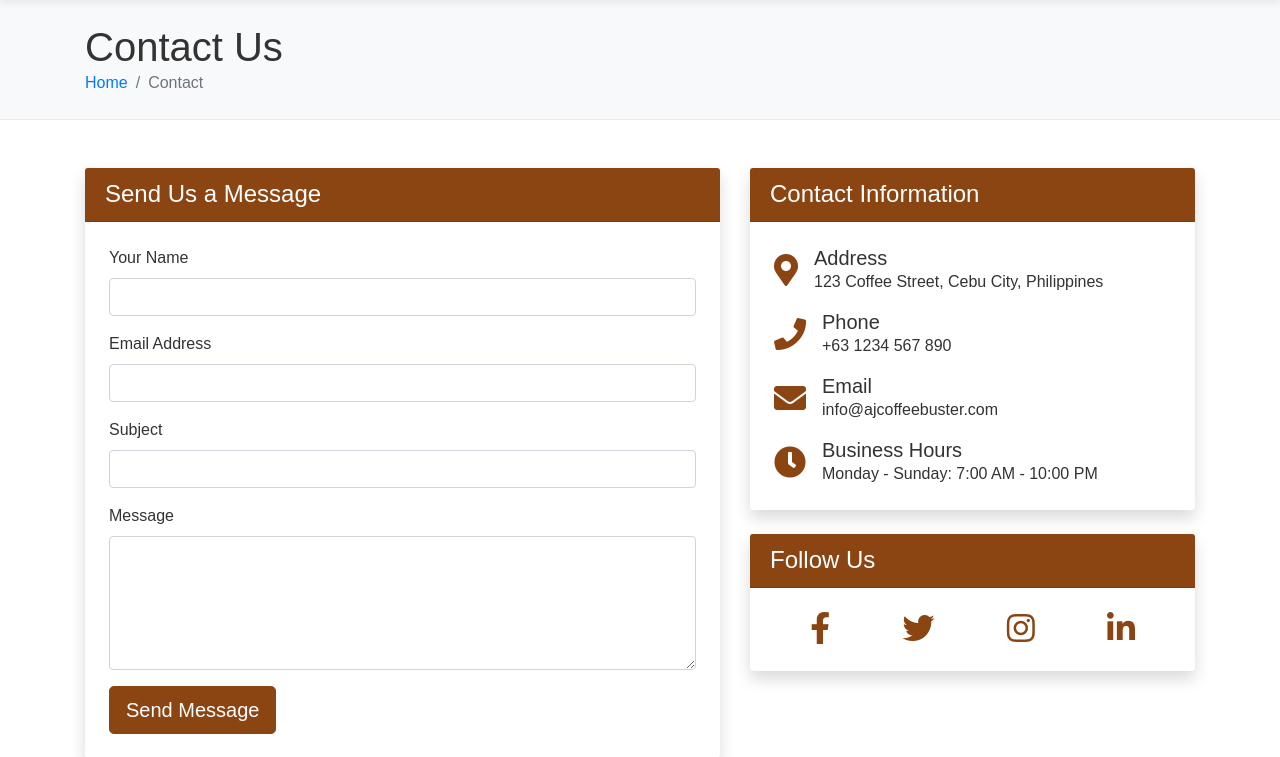
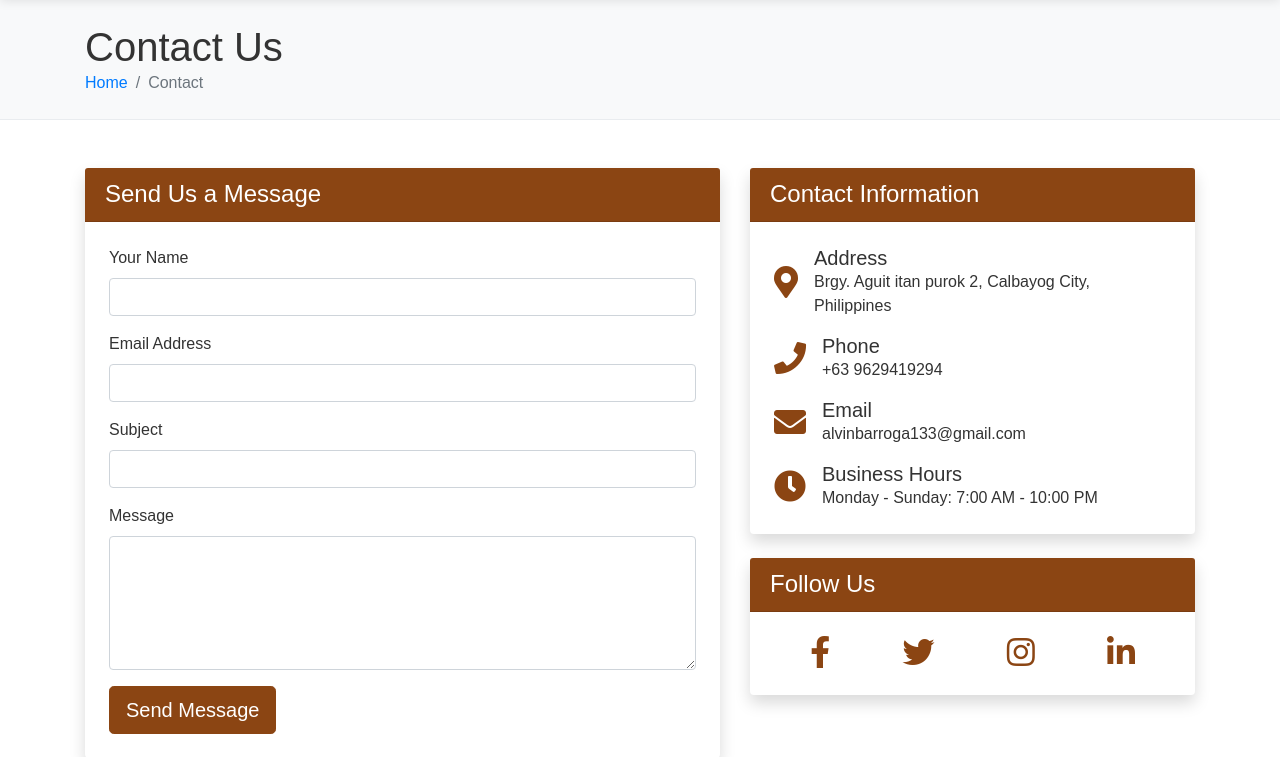
Before and after one commit to RandomSci/Coffee_Shop, a Flask app: page /contact in a window 1280 px wide. Shown: the part 83-840 px from the top of the page. Run offline with Flask 3, Linux system fonts and the light colour scheme.

Commit message:
changed currency and shop contact details

```diff
--- a/backend/connections/functions.py
+++ b/backend/connections/functions.py
@@ -6,8 +6,8 @@ import os
 def format_currency(amount):
     """Format a number as currency"""
     if amount is None:
-        return "$0.00"
-    return f"${float(amount):.2f}"
+        return "₱0.00"
+    return f"₱{float(amount):.2f}"
 
 def format_date(date_str):
     """Format a date string"""
--- a/frontend/templates/cart.html
+++ b/frontend/templates/cart.html
@@ -3,7 +3,6 @@
 {% block title %}Shopping Cart - AJ's Coffee Buster{% endblock %}
 
 {% block content %}
-<!-- Page Header -->
 <section class="page-header bg-light py-4">
     <div class="container">
         <h1 class="mb-0">Shopping Cart</h1>
@@ -16,7 +15,6 @@
     </div>
 </section>
 
-<!-- Cart Content -->
 <section class="py-5">
     <div class="container">
         {% if cart_items %}
--- a/frontend/templates/contact.html
+++ b/frontend/templates/contact.html
@@ -71,21 +71,21 @@
                             <i class="fas fa-map-marker-alt text-primary fa-2x mr-3"></i>
                             <div>
                                 <h5 class="mb-0">Address</h5>
-                                <p class="mb-0">123 Coffee Street, Cebu City, Philippines</p>
+                                <p class="mb-0">Brgy. Aguit itan purok 2, Calbayog City, Philippines</p>
                             </div>
                         </div>
                         <div class="d-flex align-items-center mb-3">
                             <i class="fas fa-phone text-primary fa-2x mr-3"></i>
                             <div>
                                 <h5 class="mb-0">Phone</h5>
-                                <p class="mb-0">+63 1234 567 890</p>
+                                <p class="mb-0">+63 9629419294</p>
                             </div>
                         </div>
                         <div class="d-flex align-items-center mb-3">
                             <i class="fas fa-envelope text-primary fa-2x mr-3"></i>
                             <div>
                                 <h5 class="mb-0">Email</h5>
-                                <p class="mb-0">info@ajcoffeebuster.com</p>
+                                <p class="mb-0">alvinbarroga133@gmail.com</p>
                             </div>
                         </div>
                         <div class="d-flex align-items-center">
--- a/frontend/templates/product_detail.html
+++ b/frontend/templates/product_detail.html
@@ -76,7 +76,7 @@
                     {% endif %}
                     <div class="d-flex align-items-center mb-2">
                         <span class="mr-2"><i class="fas fa-truck"></i></span>
-                        <span>Free shipping on orders over $50</span>
+                        <span>Free shipping on orders over ₱200</span>
                     </div>
                     <div class="d-flex align-items-center">
                         <span class="mr-2"><i class="fas fa-undo"></i></span>
```
